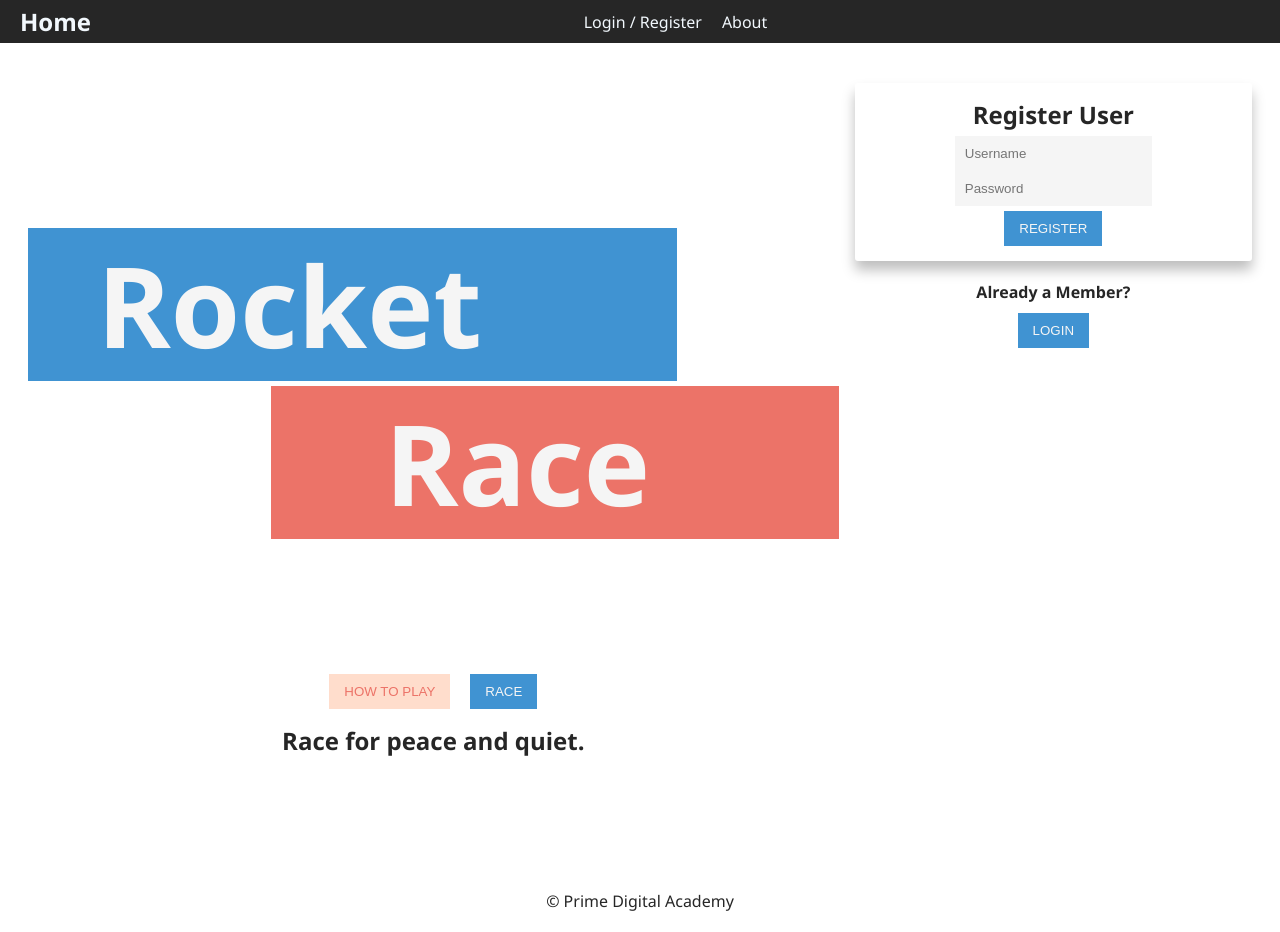
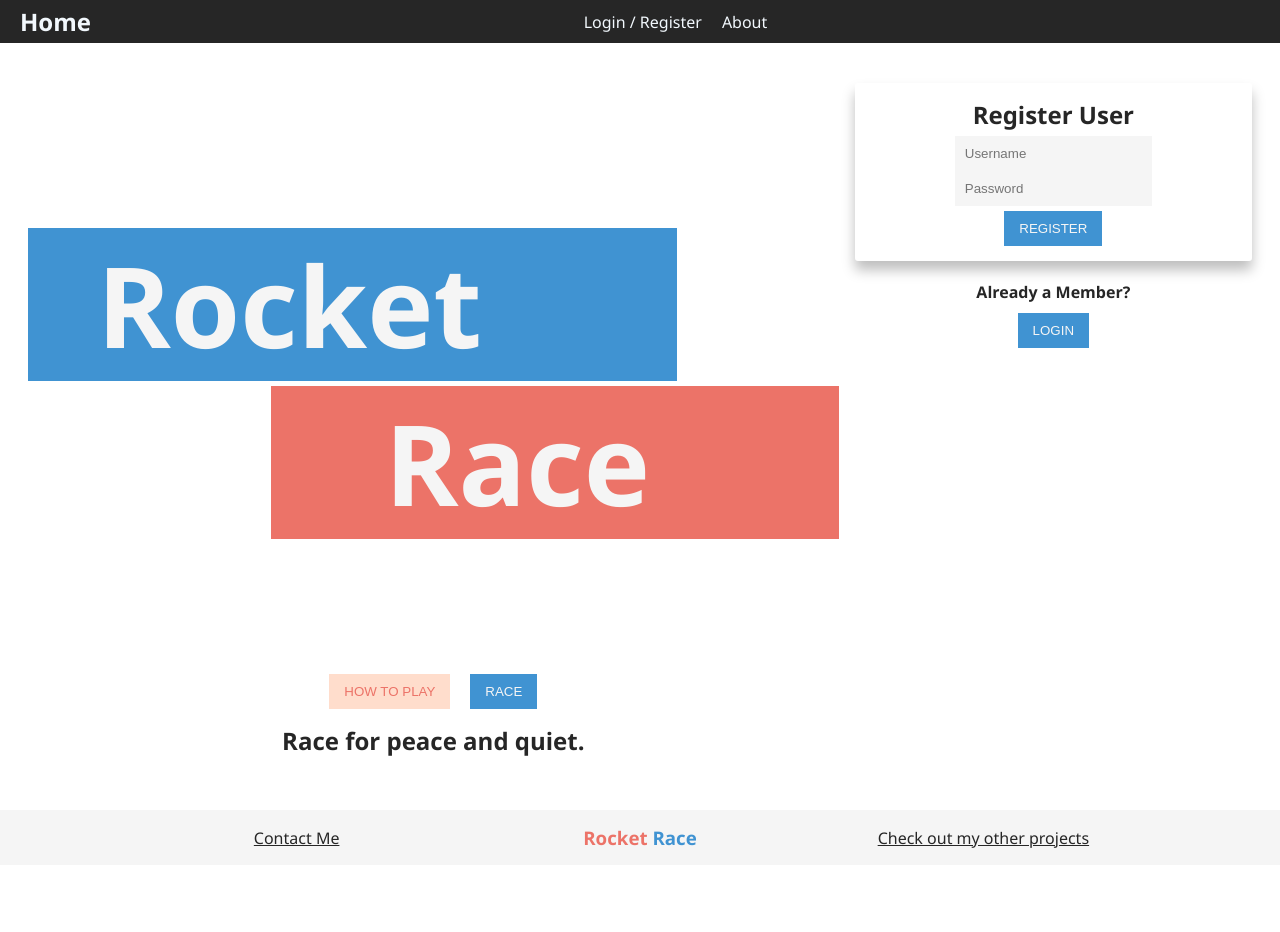
Before and after one commit to Davey-M/rocket-race-solo-project, a React (Create React App) app: page /about#/home in a window 1280 px wide. After the commit the page ends 865 px from the top, so only its background shows below. Built offline with nearby package versions, Linux system fonts and the light colour scheme; no server answers.

Commit message:
changed footer

```diff
--- a/src/components/App/App.css
+++ b/src/components/App/App.css
@@ -62,3 +62,9 @@ Form Treatment
   margin: 5px;
   margin-bottom: 10px;
 } */
+
+.page-layout {
+  min-height: 100vh;
+  display: grid;
+  grid-template-rows: max-content 1fr max-content;
+}
--- a/src/components/App/App.jsx
+++ b/src/components/App/App.jsx
@@ -55,8 +55,9 @@ function App() {
 
   return (
     <Router>
-      <div>
+      <div className='page-layout'>
         <Nav />
+        <div className='page-content'>
           <Switch>
             {/* Visiting localhost:3000 will redirect to localhost:3000/home */}
             <Redirect exact from='/' to='/home' />
@@ -152,6 +153,7 @@ function App() {
               <h1>404</h1>
             </Route>
           </Switch>
+        </div>
         <Footer />
       </div>
     </Router>
--- a/src/components/Footer/Footer.css
+++ b/src/components/Footer/Footer.css
@@ -1,5 +1,14 @@
 footer {
-  margin-top: 80px;
-  padding: 20px;
+  margin-top: 20px;
+  padding: 10px;
   text-align: center;
+  background-color: var(--dark-3);
+
+  display: grid;
+  grid-template-columns: 1fr max-content 1fr;
+  align-items: center;
 }
+
+footer a {
+  color: var(--dark-1);
+}
--- a/src/components/Footer/Footer.jsx
+++ b/src/components/Footer/Footer.jsx
@@ -21,6 +21,18 @@ function Footer() {
 }
 
 function FooterContent() {
-  return <footer>&copy; Prime Digital Academy</footer>;
+  return (
+    <footer>
+      <a href='mailto:davey.meuer@gmail.com'>
+        <p>Contact Me</p>
+      </a>
+      <h3>
+        <span className='red'>Rocket</span> <span className='blue'>Race</span>
+      </h3>
+      <a href='https://github.com/Davey-M' target='_blank'>
+        <p>Check out my other projects</p>
+      </a>
+    </footer>
+  );
 }
 export default Footer;
```
Lines whose indentation alone changed are shown as unchanged.
